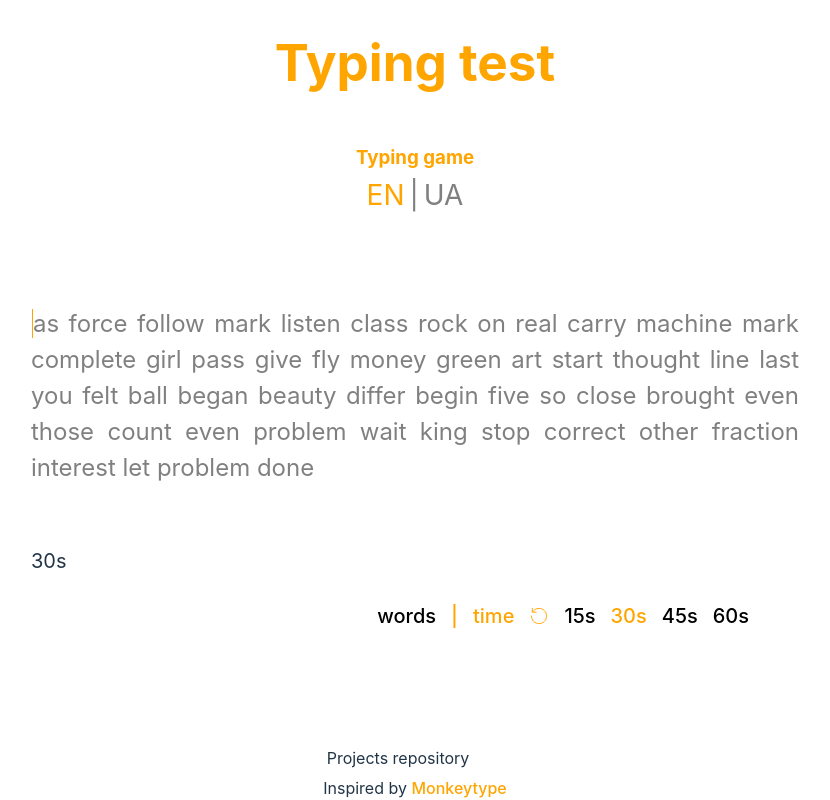
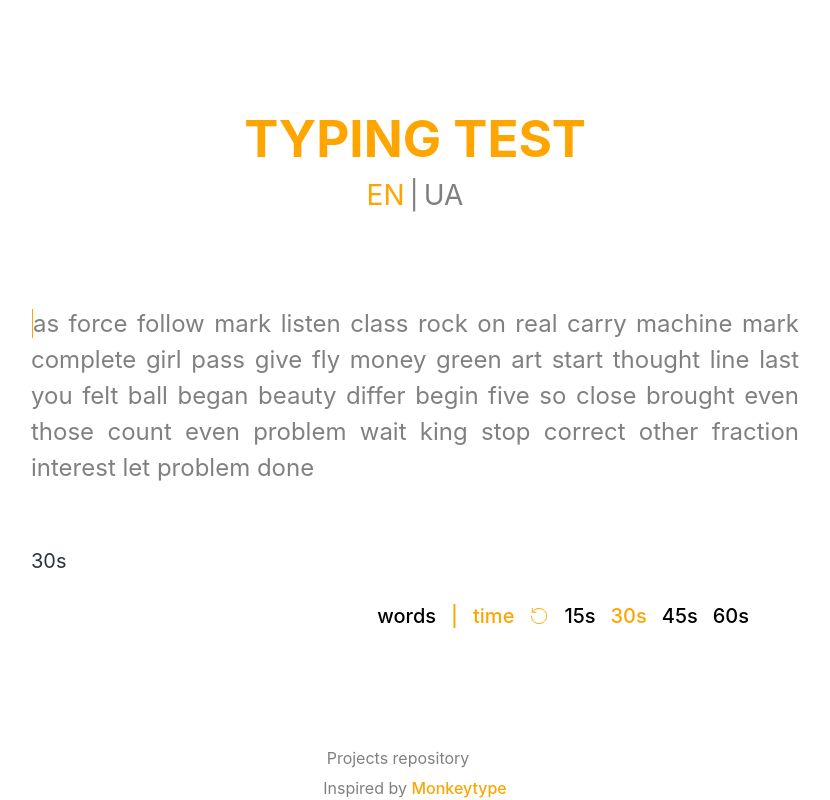
Before and after one commit to SkyDmytro/typing_test, a React (Vite) app: page / in a window 1280 px wide. Shown: the whole page, without its empty margins (225-1055 px from the left). Built offline with nearby package versions, Linux system fonts and the light colour scheme.

Commit message:
small fixes

```diff
--- a/src/components/Footer/footer.style.scss
+++ b/src/components/Footer/footer.style.scss
@@ -4,6 +4,7 @@
   justify-content: center;
   bottom: 0;
   left: 0;
+  color: gray;
   width: 100%;
   text-align: center;
   flex-direction: column;
--- a/src/components/Header/Header.tsx
+++ b/src/components/Header/Header.tsx
@@ -3,8 +3,8 @@ import "./header.style.scss";
 export const Header = () => {
   return (
     <div className="header">
-      <h1 className="title">Typing test</h1>
-      <h3 className="main-text">Typing game</h3>
+      <h1 className="title">TYPING TEST</h1>
+      {/* <h3 className="main-text">Typing game</h3> */}
     </div>
   );
 };
--- a/src/components/Header/header.style.scss
+++ b/src/components/Header/header.style.scss
@@ -10,7 +10,9 @@
   top: 0;
   left: 0;
   .title {
+    margin-top: 110px;
   }
   .main-text {
+    font-size: 24px;
   }
 }
```
